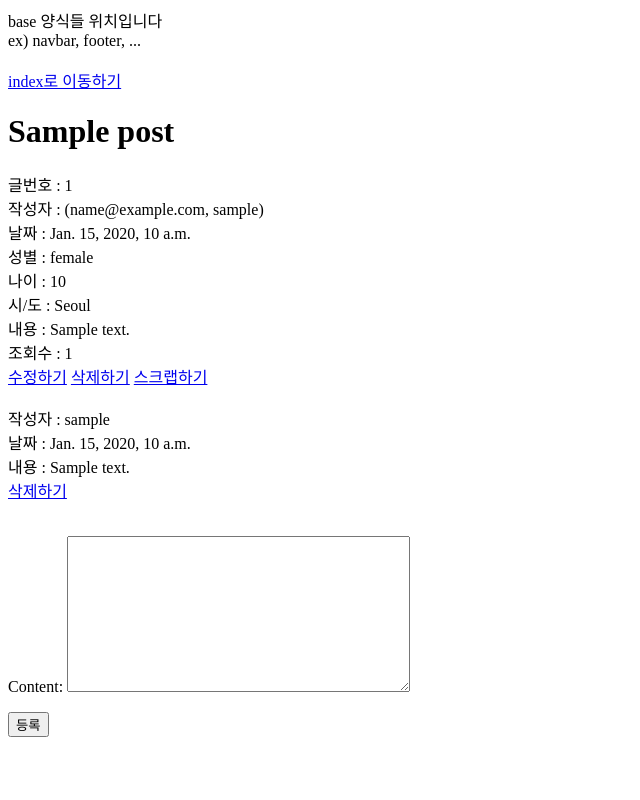
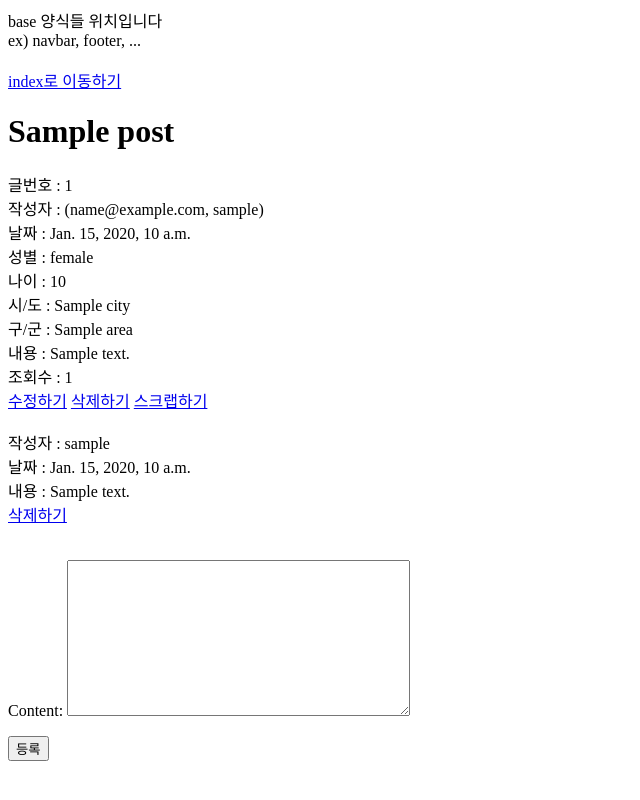
Before and after one commit to zeeyon/CompeteValue, a Django app: page /posts/1 in a window 1280 px wide. Shown: the whole page, without its empty margins (0-640 px from the left). Run offline with Django 3.2, Linux system fonts and the light colour scheme; a user stored in the database is signed in; tables that the repository leaves empty hold one stand-in row (values such as "Sample post").

Commit message:
city에 따른 area구분 가능
admin page에서 city, area를 추가해야 함

```diff
--- a/likecompetition/posts/admin.py
+++ b/likecompetition/posts/admin.py
@@ -1,6 +1,8 @@
 from django.contrib import admin
-from .models import Post, Comment, Scrap
+from .models import Post, Comment, Scrap, City, Area
 
 admin.site.register(Post)
 admin.site.register(Comment)
 admin.site.register(Scrap)
+admin.site.register(City)
+admin.site.register(Area)
--- a/likecompetition/posts/forms.py
+++ b/likecompetition/posts/forms.py
@@ -1,10 +1,23 @@
 from django import forms
-from .models import Post, Comment
+from .models import Post, Comment, Area
 
 class PostForm(forms.ModelForm):
     class Meta:
         model = Post
-        fields = ['title','age','gender','city','content'] # ,'area'
+        fields = ['title','gender','age','city','area','content']
+
+    def __init__(self, *args, **kwargs):
+        super().__init__(*args, **kwargs)
+        self.fields['area'].queryset = Area.objects.none()
+
+        if 'city' in self.data:
+            try:
+                city_id = int(self.data.get('city'))
+                self.fields['area'].queryset = Area.objects.filter(city_id=city_id).order_by('name')
+            except (ValueError, TypeError):
+                pass
+        elif self.instance.pk:
+                self.fields['area'].queryset = self.instance.city.area_set.order_by('name')
 
 class CommentForm(forms.ModelForm):
     class Meta:
--- a/likecompetition/posts/models.py
+++ b/likecompetition/posts/models.py
@@ -1,41 +1,35 @@
 from django.db import models
 from django.conf import settings
+
+class City(models.Model):
+    name = models.CharField(max_length=40)
+
+    def __str__(self):
+        return self.name
+
+class Area(models.Model):
+    city = models.ForeignKey(City, on_delete=models.CASCADE)
+    name = models.CharField(max_length=40)
+
+    def __str__(self):
+        return self.name
 
 class Post(models.Model):
     title = models.CharField(max_length=50, null=False)
     user = models.ForeignKey(settings.AUTH_USER_MODEL, on_delete=models.CASCADE)
     date = models.DateTimeField(auto_now_add=True)
-    GENDER_CHOICES = {
-        ('male','Male'),
-        ('female','Female'),
-    }
-    gender = models.CharField(max_length=50, choices=GENDER_CHOICES)
+    gender = models.CharField(max_length=50, choices={
+        ('male','남자'),
+        ('female','여자'),
+    })
     age = models.IntegerField(null=True)
-    CITY_CHOICES = {
-        ('Seoul','서울특별시'),
-        ('Incheon','인천광역시'),
-    }
-    # AREA_CHOICES = [{
-    #     ('Seoul', (
-    #             ('gangnam-gu','강남구'),
-    #             ('gangdong-gu','강동구'),
-    #         )
-    #     )
-    # },{
-    #     ('Incheon', (
-    #             ('gyeyang-gu','계양구'),
-    #             ('nam-gu','남구'),
-    #         )
-    #     )
-    # }]
-    city = models.CharField(max_length=50, choices=CITY_CHOICES)
-    # area = models.CharField(max_length=50, choices=AREA_CHOICES[AREA_CHOICES.index(city)])
+    city = models.ForeignKey(City, on_delete=models.SET_NULL, blank=True, null=True)
+    area = models.ForeignKey(Area, on_delete=models.SET_NULL, blank=True, null=True)
     content = models.TextField(default='')
     view_count = models.IntegerField(default=0)
 
     def __str__(self):
         return self.title
-
 
 class Comment(models.Model):
     post = models.ForeignKey(Post, on_delete=models.CASCADE)
--- /dev/null
+++ b/likecompetition/posts/templates/ajax_post_areas_list.html
@@ -0,0 +1,4 @@
+<option value="">---------</option>
+{% for area in areas %}
+<option value="{{ area.pk }}">{{ area.name }}</option>
+{% endfor %}
--- a/likecompetition/posts/templates/post_detail.html
+++ b/likecompetition/posts/templates/post_detail.html
@@ -11,7 +11,7 @@
 성별 : {{ post.gender }}<br>
 나이 : {{ post.age }}<br>
 시/도 : {{ post.city }}<br>
-{% comment %} 구/군 : {{ post.area }}<br> {% endcomment %}
+구/군 : {{ post.area }}<br>
 내용 : {{ post.content }}<br>
 조회수 : {{ post.view_count }}<br>
 
--- a/likecompetition/posts/urls.py
+++ b/likecompetition/posts/urls.py
@@ -9,4 +9,5 @@ urlpatterns = [
     path('<int:post_id>/comments/<int:comment_id>', views.CommentView.as_view(), name='comment_detail'),
     path('scrap', views.ScrapView.as_view(), name='scrap_list'),
     path('<int:post_id>/scrap', views.ScrapView.as_view(), name='scrap_detail'),
+    path('ajax_load_areas/', views.load_areas, name='ajax_load_areas'),
 ]
--- a/likecompetition/posts/views.py
+++ b/likecompetition/posts/views.py
@@ -2,7 +2,7 @@ from django.shortcuts import get_object_or_404, redirect, render
 from django.views.generic.base import View
 from django.contrib.auth.mixins import LoginRequiredMixin
 from django.db.models import F
-from .models import Post, Comment, Scrap
+from .models import Post, Comment, Scrap, Area
 from .forms import PostForm, CommentForm
 
 class BaseView(View):
@@ -98,3 +98,8 @@ class ScrapView(LoginRequiredMixin, BaseView):
         scrap = get_object_or_404(Scrap, user=request.user, post=post)
         scrap.delete()
         return redirect('scrap_list')
+
+def load_areas(request):
+    city_id = request.GET.get('city_id')
+    areas = Area.objects.filter(city_id=city_id).all()
+    return render(request, 'ajax_post_areas_list.html',{'areas':areas})
```
Also changed, not shown: likecompetition/posts/templates/post_form.html (+21 -1 lines).
